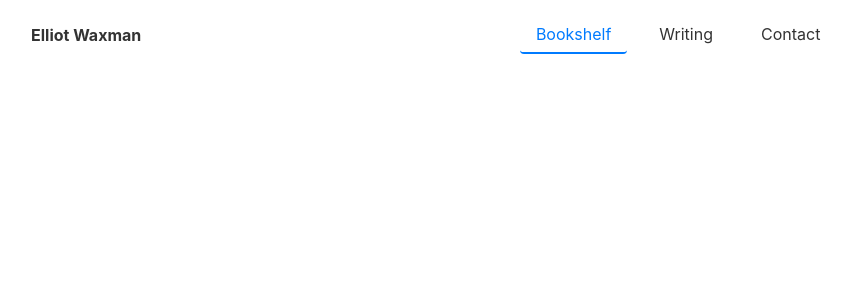
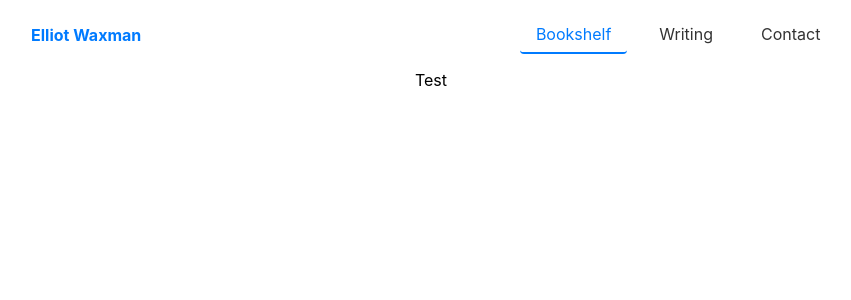
Before and after one commit to Elliot-verified/Portfolio, a React (Create React App) app: page /BookShelf in a window 1280 px wide. Shown: the top 300 px of the page, without its empty margins (49-900 px from the left). Built offline with nearby package versions, Linux system fonts and the light colour scheme.

Commit message:
Connecting Readwise API

```diff
--- a/public/index.html
+++ b/public/index.html
@@ -24,7 +24,7 @@
       work correctly both with client-side routing and a non-root public URL.
       Learn how to configure a non-root public URL by running `npm run build`.
     -->
-    <title>React App</title>
+    <title>Elliot</title>
   </head>
   <body>
     <noscript>You need to enable JavaScript to run this app.</noscript>
--- a/src/App.js
+++ b/src/App.js
@@ -4,13 +4,16 @@ import './styles.css';
 import './Sidebar.css';
 import MainLayout from './MainLayout';
 import HomePage from './HomePage';
+import BookShelf from './BookShelf';
 import { BrowserRouter as Router, Routes, Route } from 'react-router-dom';
+
 
 const App = () => (
   <Router>
     <MainLayout>
       <Routes>
         <Route path="/" element={<HomePage />} />
+        <Route path='/BookShelf' element= {<BookShelf />}/>
         {/* other routes */}
       </Routes>
     </MainLayout>
--- /dev/null
+++ b/src/BookShelf.js
@@ -0,0 +1,8 @@
+// BookShelf.js
+const BookShelf = () => (
+    <div>
+      Test
+    </div>
+  );
+
+  export default BookShelf;
--- a/src/styles.css
+++ b/src/styles.css
@@ -34,7 +34,7 @@ nav {
   nav .home-link {
     margin-left: 4rem;
     text-decoration: none;
-    color: #333; /* Dark grey text */
+    color:#007bff; /* Dark grey text */
     font-weight: bold;
   }
 
```
Also changed, not shown: api/readwise.js (added, +14 -0 lines).
